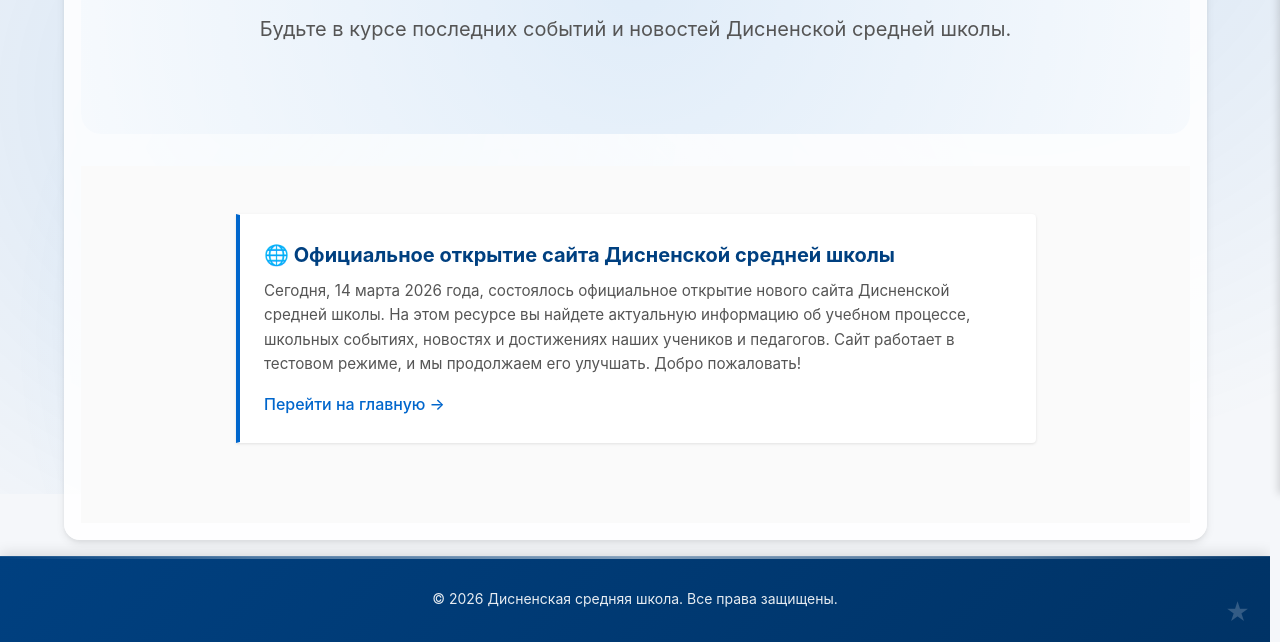
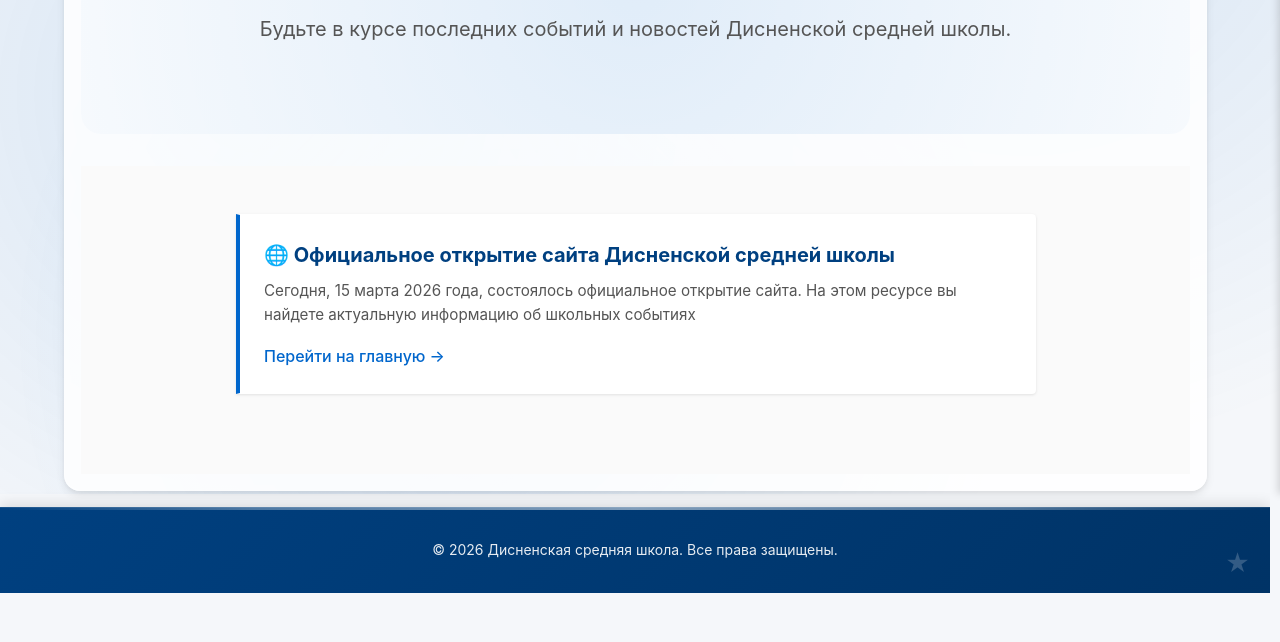
Before and after one commit to SSDuHDD/Invizka-Creates, a plain HTML site: page news.html in a window 1280 px wide. Shown: the part 306-948 px from the top of the page. After the commit the page ends 899 px from the top, so only its background shows below. Drawn offline with Linux system fonts and the light colour scheme.

Commit message:
Update news.html

```diff
--- a/news.html
+++ b/news.html
@@ -61,7 +61,7 @@
             <div class="news-list">
                 <article class="news-item">
                     <h3>🌐 Официальное открытие сайта Дисненской средней школы</h3>
-                    <p>Сегодня, 14 марта 2026 года, состоялось официальное открытие нового сайта Дисненской средней школы. На этом ресурсе вы найдете актуальную информацию об учебном процессе, школьных событиях, новостях и достижениях наших учеников и педагогов. Сайт работает в тестовом режиме, и мы продолжаем его улучшать. Добро пожаловать!</p>
+                    <p>Сегодня, 15 марта 2026 года, состоялось официальное открытие сайта. На этом ресурсе вы найдете актуальную информацию об школьных событиях</p>
                     <a href="index.html" class="btn-link">Перейти на главную</a>
                 </article>
             </div>
```
